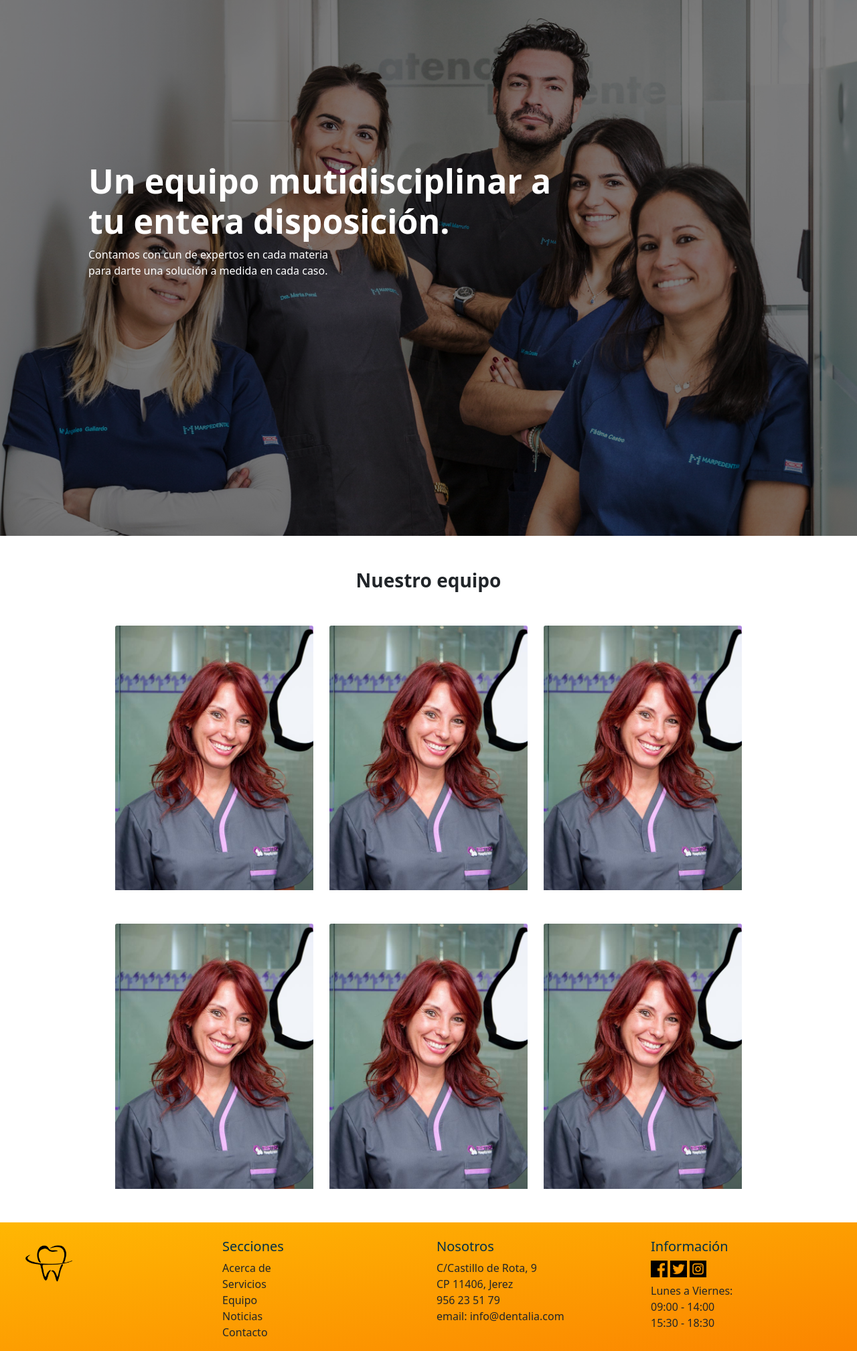
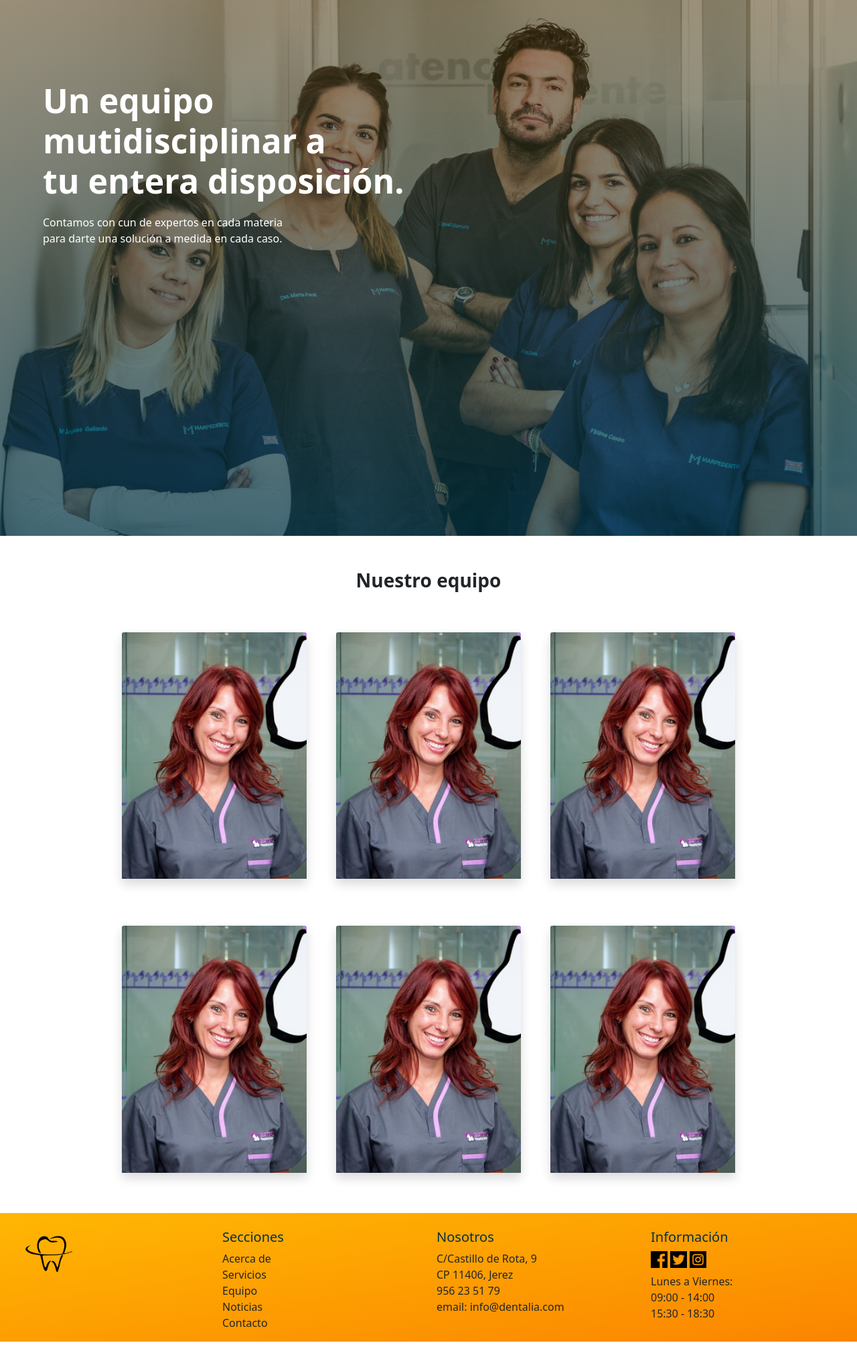
Before and after one commit to JSalram/Dentalia, a PHP site: page /nav/equipo.html in a window 1280 px wide. Shown: the part 66-2083 px from the top of the page at 67% size. Run offline with PHP 8.4, Linux system fonts and the light colour scheme; some libraries are stand-ins or nearby versions.

Commit message:
Mejora acerca, equipo y basico.css

```diff
--- a/Web/css/acerca.css
+++ b/Web/css/acerca.css
@@ -1,11 +1,12 @@
 header
 {
     height: 95vh;
-    background-image: url('../img/acercaCover.jpg');
+    background-image: linear-gradient(rgba(71, 49, 2, 0.5), rgba(2, 55, 71, 0.7)), url('../img/acerca.jpg');
     background-position: center;
     background-repeat: no-repeat;
     background-size: cover;
     position: relative;
+    color: white;
 }
 header .eslogan
 {
@@ -40,7 +41,7 @@ header .eslogan
         line-height: 50px;
         font-size: 40px;
     }
-  }
+}
 
 .row
 {
--- a/Web/css/basico.css
+++ b/Web/css/basico.css
@@ -81,12 +81,20 @@ footer .row
   border-radius: 50%;
   background-color: #023047;
   color: white;
+  -webkit-box-shadow: 0 6px 5px grey;
   box-shadow: 0 6px 5px grey;
   cursor: pointer;
   border: none;
+  -webkit-transition: all .2s ease;
   transition: all .2s ease;
+  display: -webkit-box;
+  display: -ms-flexbox;
   display: flex;
+  -webkit-box-pack: center;
+  -ms-flex-pack: center;
   justify-content: center;
+  -webkit-box-align: center;
+      -ms-flex-align: center;
   align-items: center;
 
 }
@@ -99,7 +107,9 @@ footer .row
 .btnScrollTop:active
 {
   background-color: #126782;
+  -webkit-box-shadow: 0 4px 5px black;
   box-shadow: 0 4px 5px black;
+  -webkit-transform: translateY(2px);
   transform: translateY(2px);
 }
 
@@ -113,9 +123,25 @@ footer .row
 {
   opacity: 1;
   pointer-events: all;
+  -webkit-animation-name: btnScrollTopMove;
   animation-name: btnScrollTopMove;
+  -webkit-animation-duration: 1s;
   animation-duration: 1s;
 }
+
+@-webkit-keyframes btnScrollTopMove {
+  from {
+    right: 20px;
+    bottom: 0px;
+    background-color: #219EBC;
+  }
+  to {
+    right: 20px;
+    bottom: 40px;
+    background-color: #023047;
+  }
+}
+
 
 @keyframes btnScrollTopMove
 {
--- a/Web/css/equipo.css
+++ b/Web/css/equipo.css
@@ -1,64 +1,90 @@
-header
-{
+header {
   height: 100vh;
-    background-image: linear-gradient( rgba(0, 0, 0, 0.5), rgba(0, 0, 0, 0.5) ), url('../img/equipo.jpg');
+  background-image: -webkit-gradient(linear, left top, left bottom, from(rgba(71, 49, 2, 0.5)), to(rgba(2, 55, 71, 0.7))), url("../img/equipo.jpg");
+  background-image: linear-gradient(rgba(71, 49, 2, 0.5), rgba(2, 55, 71, 0.7)), url("../img/equipo.jpg");
   background-position: center;
   background-repeat: no-repeat;
   background-size: cover;
+  position: relative;
   color: white;
 }
-header .eslogan
-{
-    margin-top: 30vh;
-    margin-left: 15vh;
+
+header .eslogan {
+  position: absolute;
+  top: 15%;
+  left: 5%;
+  width: 50%;
 }
 
-.eslogan h1
-{
+.eslogan h1 {
   font-size: 50px;
   font-weight: bold;
+  line-height: 60px;
 }
 
-.row
-{
+.eslogan p {
+  margin: 20px 0 30px 0;
+  width: 60%;
+}
+
+@media (max-width: 600px) {
+  .eslogan {
+    top: 5%;
+    width: 75%;
+  }
+  .eslogan h1 {
+    line-height: 50px;
+    font-size: 40px;
+  }
+}
+
+.row {
   margin-top: 50px;
   margin-bottom: 50px;
 }
 
-.row:first-of-type
-{
+.row:first-of-type {
   margin-top: 0;
 }
 
-h3
-{
+h3 {
   text-align: center;
   font-weight: bold;
 }
 
-.card
-{
+.card {
   border: none;
+  cursor: default;
+  -webkit-user-select: none;
+     -moz-user-select: none;
+      -ms-user-select: none;
+          user-select: none;
+  margin: 10px;
 }
 
-.card-body h4
-{
+.card-body h4 {
   font-weight: bold;
 }
 
-.card-body
-{
+.card-body {
+  display: -webkit-box;
+  display: -ms-flexbox;
   display: flex;
+  -webkit-box-orient: vertical;
+  -webkit-box-direction: normal;
+      -ms-flex-direction: column;
           flex-direction: column;
+  -webkit-box-pack: center;
+      -ms-flex-pack: center;
           justify-content: center;
   text-align: center;
   background-color: white;
   opacity: 0;
   color: #023047;
+  -webkit-transition: opacity .4s ease-in-out;
   transition: opacity .4s ease-in-out;
 }
 
-.card-body:hover
-{
+.card-body:hover {
   opacity: 0.75;
 }
--- a/Web/nav/equipo.html
+++ b/Web/nav/equipo.html
@@ -78,7 +78,7 @@
             <h3>Nuestro equipo</h3>
             <div class="row justify-content-center">
                 <div class="col-md-3">
-                    <div class="card">
+                    <div class="card shadow">
                         <img src="../img/miembro-equipo.jpg" class="card-img-top" alt="...">
                         <div class="card-body card-img-overlay">
                             <h4 class="card-title">Elena Sanchez</h4>
@@ -88,7 +88,7 @@
                 </div>
 
                 <div class="col-md-3">
-                    <div class="card">
+                    <div class="card shadow">
                         <img src="../img/miembro-equipo.jpg" class="card-img-top" alt="...">
                         <div class="card-body card-img-overlay">
                             <h4 class="card-title">Elena Sanchez</h4>
@@ -98,7 +98,7 @@
                 </div>
 
                 <div class="col-md-3">
-                    <div class="card">
+                    <div class="card shadow">
                         <img src="../img/miembro-equipo.jpg" class="card-img-top" alt="...">
                         <div class="card-body card-img-overlay">
                             <h4 class="card-title">Elena Sanchez</h4>
@@ -110,7 +110,7 @@
 
             <div class="row justify-content-center">
                 <div class="col-md-3">
-                    <div class="card">
+                    <div class="card shadow">
                         <img src="../img/miembro-equipo.jpg" class="card-img-top" alt="...">
                         <div class="card-body card-img-overlay">
                             <h4 class="card-title">Elena Sanchez</h4>
@@ -120,7 +120,7 @@
                 </div>
 
                 <div class="col-md-3">
-                    <div class="card">
+                    <div class="card shadow">
                         <img src="../img/miembro-equipo.jpg" class="card-img-top" alt="...">
                         <div class="card-body card-img-overlay">
                             <h4 class="card-title">Elena Sanchez</h4>
@@ -130,7 +130,7 @@
                 </div>
 
                 <div class="col-md-3">
-                    <div class="card">
+                    <div class="card shadow">
                         <img src="../img/miembro-equipo.jpg" class="card-img-top" alt="...">
                         <div class="card-body card-img-overlay">
                             <h4 class="card-title">Elena Sanchez</h4>
```
Also changed, not shown: Web/nav/acerca.html (+4 -4 lines), Web/img/acerca.jpg (added). Lines whose indentation alone changed are shown as unchanged.
